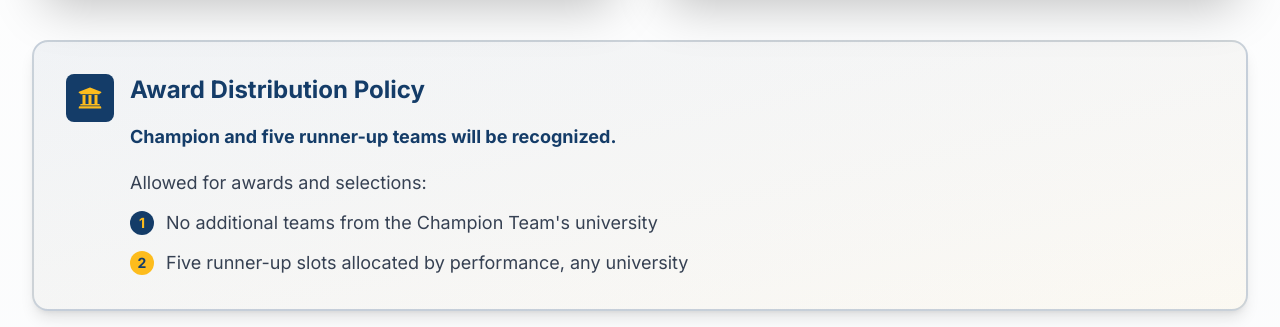
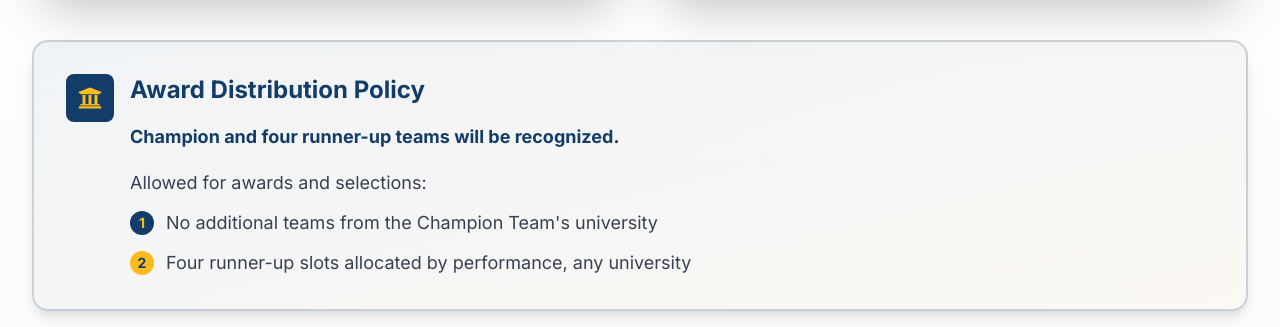
Before and after one commit to hirunaofficial/icpc.ieee.lk, a Next.js app: page / in a window 1280 px wide. Shown: the part 7380-7707 px from the top of the page. Built offline with nearby package versions, Linux system fonts and the light colour scheme; no server answers.

Commit message:
fix: correct runner-up team count in AwardsSection for accuracy

```diff
--- a/src/components/home/AwardsSection.js
+++ b/src/components/home/AwardsSection.js
@@ -100,7 +100,7 @@ export default function AwardsSection() {
                   Award Distribution Policy
                 </h3>
                 <p className="text-gray-700 text-base sm:text-lg leading-relaxed mb-4">
-                  <strong className="text-[#143C68]">Champion and five runner-up teams will be recognized.</strong>
+                  <strong className="text-[#143C68]">Champion and four runner-up teams will be recognized.</strong>
                 </p>
                 <p className="text-gray-700 text-base sm:text-lg leading-relaxed mb-3">
                   Allowed for awards and selections:
@@ -119,7 +119,7 @@ export default function AwardsSection() {
                       <span className="text-[#143C68] font-bold text-sm">2</span>
                     </div>
                     <p className="text-gray-700 text-base sm:text-lg flex-1">
-                      Five runner-up slots allocated by performance, any university
+                      Four runner-up slots allocated by performance, any university
                     </p>
                   </li>
                 </ul>
```
